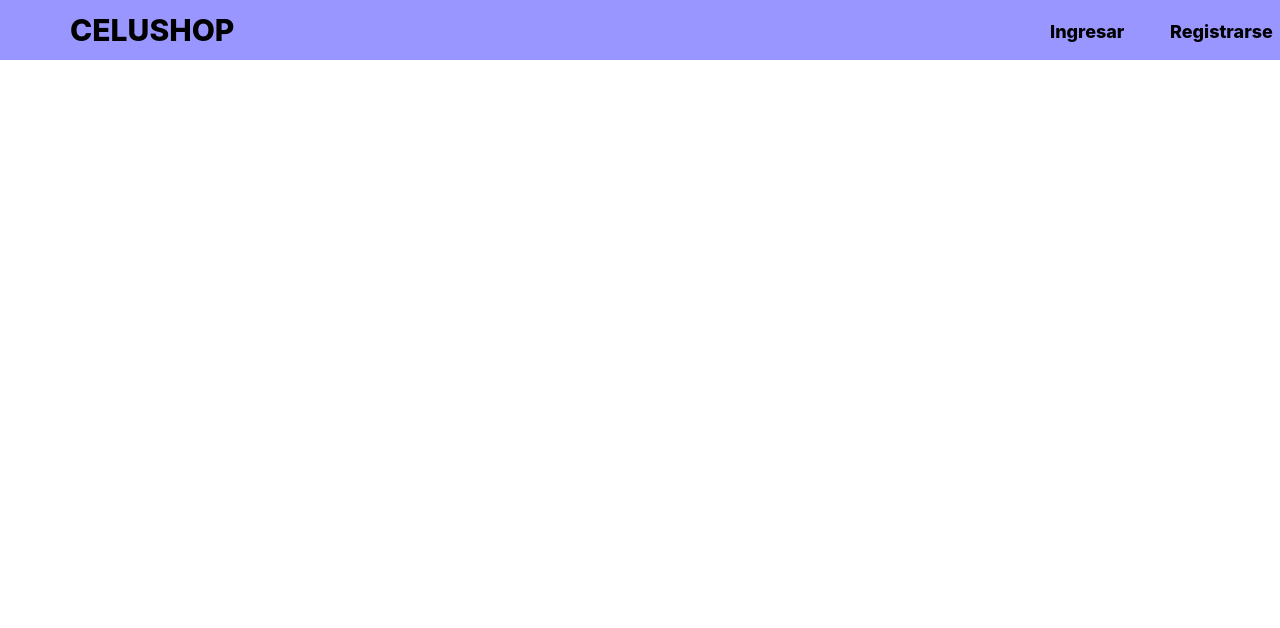
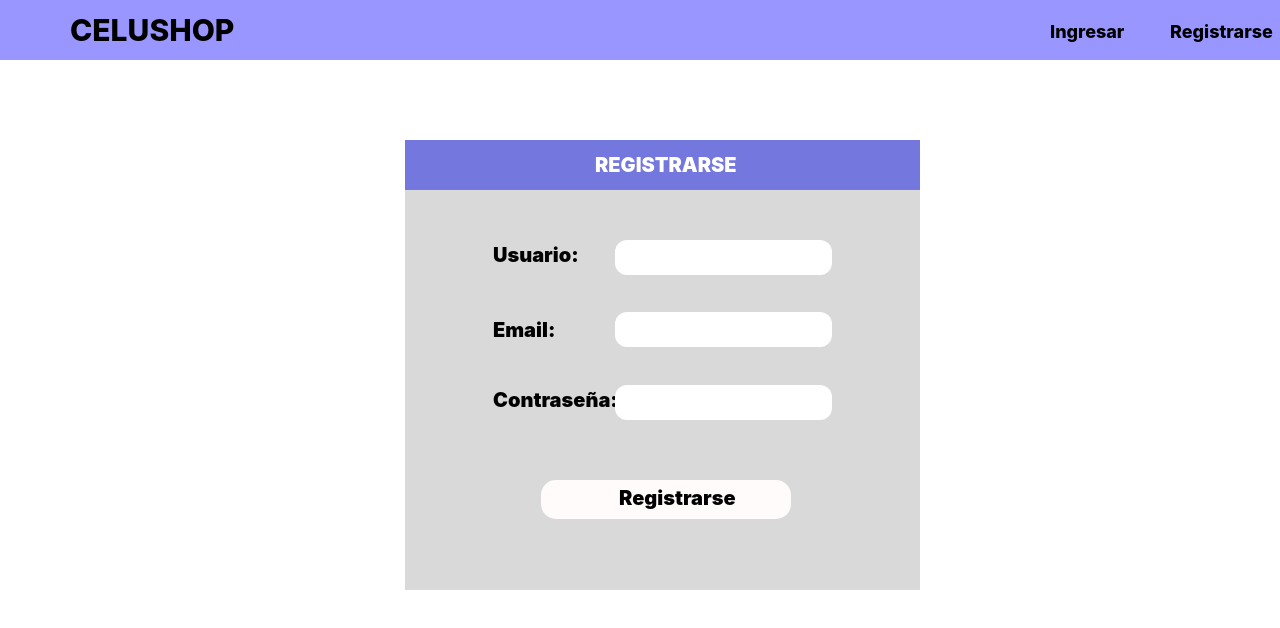
Before and after one commit to YanezMiguel/CeluShop-Frontend-Backend-V1.0, a plain HTML site: page Frontend/login/register.html in a window 1280 px wide. Shown: the top 628 px of the page. Drawn offline with nearby package versions, Linux system fonts and the light colour scheme.

Commit message:
Register V1.1

```diff
--- a/Frontend/login/register.html
+++ b/Frontend/login/register.html
@@ -24,5 +24,26 @@
             </div>
         </nav>
     </header>
+
+    <main>
+        <div class="register-container1" style="width: 515px; height: 50px; left: 405px; top: 140px; position: absolute; background: #7377DE">
+            <h1 class="titulo" style="left: 190px; top: 10px; position: absolute; color: white; font-size: 20px; font-family: Inter; font-weight: 900; word-wrap: break-word">REGISTRARSE</h1>
+        </div>
+
+        <div class="register-container2" style="width: 515px; height: 400px; left: 405px; top: 190px; position: absolute; background: #D9D9D9">
+            <h1 class="titulo-usuario" style="left: 88px; top: 50px; position: absolute; color: black; font-size: 20px; font-family: Inter; font-weight: 900; word-wrap: break-word">Usuario:</h1>
+                <input type="text" style="border-radius: 12px ;width: 217px; height: 35px; left: 210px; top: 50px; position: absolute; background: linear-gradient(0deg, white 0%, white 100%), linear-gradient(0deg, white 0%, white 100%), linear-gradient(0deg, white 0%, white 100%)">
+
+            <h1 class="titulo-email" style="left: 88px; top: 125px; position: absolute; color: black; font-size: 20px; font-family: Inter; font-weight: 900; word-wrap: break-word">Email:</h1>
+                <input type="text" style="border-radius: 12px ;width: 217px; height: 35px; left: 210px; top: 122px; position: absolute; background: linear-gradient(0deg, white 0%, white 100%), linear-gradient(0deg, white 0%, white 100%), linear-gradient(0deg, white 0%, white 100%)">
+
+            <h1 class="titulo-contraseña" style="left: 88px; top: 195px; position: absolute; color: black; font-size: 20px; font-family: Inter; font-weight: 900; word-wrap: break-word">Contraseña:</h1>
+                <input type="password" style="border-radius: 12px ;width: 217px; height: 35px; left: 210px; top: 195px; position: absolute; background: linear-gradient(0deg, white 0%, white 100%), linear-gradient(0deg, white 0%, white 100%), linear-gradient(0deg, white 0%, white 100%)">
+
+            <button class="boton-registrarse" type="submit" style="width: 250px; height: 39px; left: 136px; top: 290px; position: absolute; background: #FFFBFB; border-radius: 15px">
+                <h1 class="titulo-boton" style="left: 78px; top: 3px; position: absolute; color: black; font-size: 20px; font-family: Inter; font-weight: 900; word-wrap: break-word">Registrarse</h1>
+            </button>
+        </div>
+    </main>
 </body>
 </html>
```
